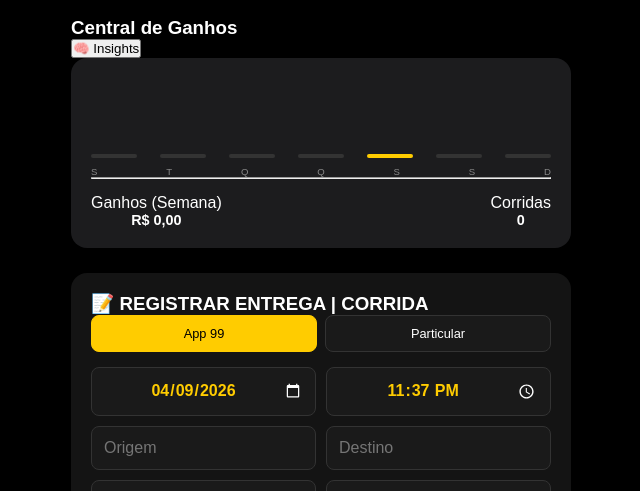
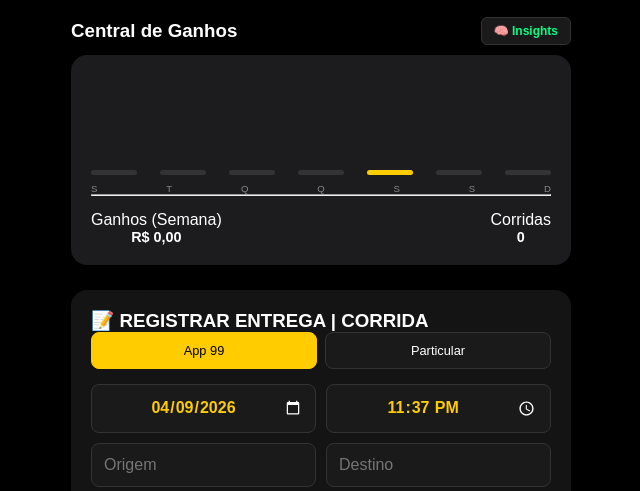
Before and after one commit to THxWeb3Dev/MotologGerenciadorDeGanhos, a plain HTML site: page index.html in a window 1280 px wide. Shown: the part 309-800 px from the top of the page, without its empty margins (319-959 px from the left). Drawn offline with Linux system fonts and the light colour scheme.

Commit message:
Refactor CSS by removing comments and adjusting styles

```diff
--- a/style.css
+++ b/style.css
@@ -6,12 +6,10 @@ header { text-align: center; margin-bottom: 15px; }
 header h1 { color: var(--accent); font-style: italic; font-weight: 900; }
 .subtitle { font-size: 0.6rem; color: var(--dim); letter-spacing: 2px; }
 
-/* Botões de Ação (Pix e Clube) */
 .action-buttons { display: flex; gap: 10px; margin-bottom: 20px; }
 .btn-action { flex: 1; background: #1a1a1a; color: var(--accent); border: 1px solid #333; padding: 12px 5px; border-radius: 8px; font-weight: bold; font-size: 0.75rem; cursor: pointer; text-align: center; transition: 0.2s; }
 .btn-action:active { background: #333; }
 
-/* Banner Instalação PWA */
 #pwa-install-banner { background: var(--accent); color: #000; padding: 12px 15px; border-radius: 12px; display: flex; justify-content: space-between; align-items: center; margin-bottom: 20px; font-weight: bold; font-size: 0.9rem; box-shadow: 0 4px 10px rgba(255, 204, 0, 0.3); }
 #btn-install-pwa { background: #000; color: var(--accent); border: none; padding: 8px 16px; border-radius: 8px; font-weight: 900; cursor: pointer; }
 #pwa-install-banner.hidden { display: none; }
@@ -24,8 +22,11 @@ header h1 { color: var(--accent); font-style: italic; font-weight: 900; }
 .card-label { font-size: 0.6rem; color: var(--dim); text-transform: uppercase; }
 
 .central-ganhos { margin-bottom: 25px; }
+.ganhos-header { display: flex; justify-content: space-between; align-items: center; margin-bottom: 10px; }
+.btn-insight { background: #1a1a1a; color: #00ff88; border: 1px solid #333; padding: 6px 12px; border-radius: 6px; font-size: 0.75rem; font-weight: bold; cursor: pointer; }
+
 .card-99 { background: #1c1c1e; border-radius: 16px; padding: 20px; }
-.grafico-container { display: flex; align-items: flex-end; justify-content: space-between; height: 80px; }
+.grafico-container { display: flex; align-items: flex-end; justify-content: space-between; height: 100px; overflow: hidden; }
 .bar { width: 10%; background: #333; border-radius: 4px; cursor: pointer; min-height: 4px; transition: 0.3s; }
 .bar:active { background: #555; }
 .bar.active { background: var(--accent); }
@@ -57,14 +58,12 @@ input { background: #1a1a1a; border: 1px solid #333; color: #fff; padding: 12px;
 .detail-row { display: flex; justify-content: space-between; padding: 12px 0; border-bottom: 1px solid #222; font-size: 0.9rem; }
 .text-center { text-align: center; }
 
-/* Estilos Específicos Modais Novas */
 .modal-desc { font-size: 0.8rem; color: var(--dim); margin-bottom: 20px; line-height: 1.4; }
 .qr-container { background: #fff; padding: 10px; border-radius: 12px; display: inline-block; margin-bottom: 15px; }
 .qr-code { width: 180px; height: 180px; display: block; }
 .pix-key-text { font-size: 1.1rem; font-weight: bold; color: var(--accent); margin-bottom: 20px; word-break: break-all; }
 #btn-copy-pix { background: var(--accent); color: #000; border: none; padding: 14px; border-radius: 8px; font-weight: 900; cursor: pointer; width: 100%; font-size: 0.9rem; transition: 0.2s; }
 
-/* Vitrine de Produtos - E-commerce Style */
 .produtos-lista { display: flex; flex-direction: column; gap: 20px; }
 .produto-item { background: #141414; border: 1px solid #333; padding: 15px; border-radius: 12px; display: flex; flex-direction: column; gap: 12px; }
 .produto-img { width: 100%; height: 160px; object-fit: contain; background: #fff; border-radius: 8px; padding: 5px; }
```
